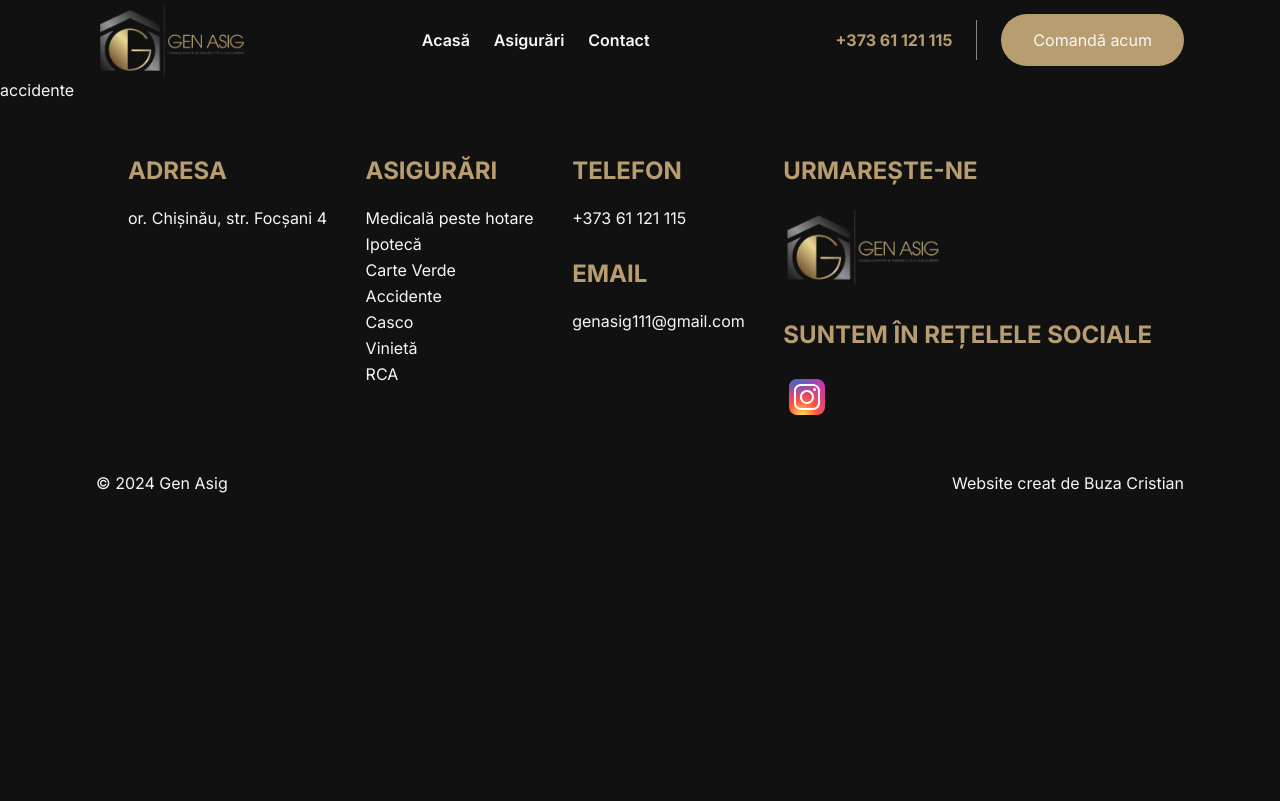
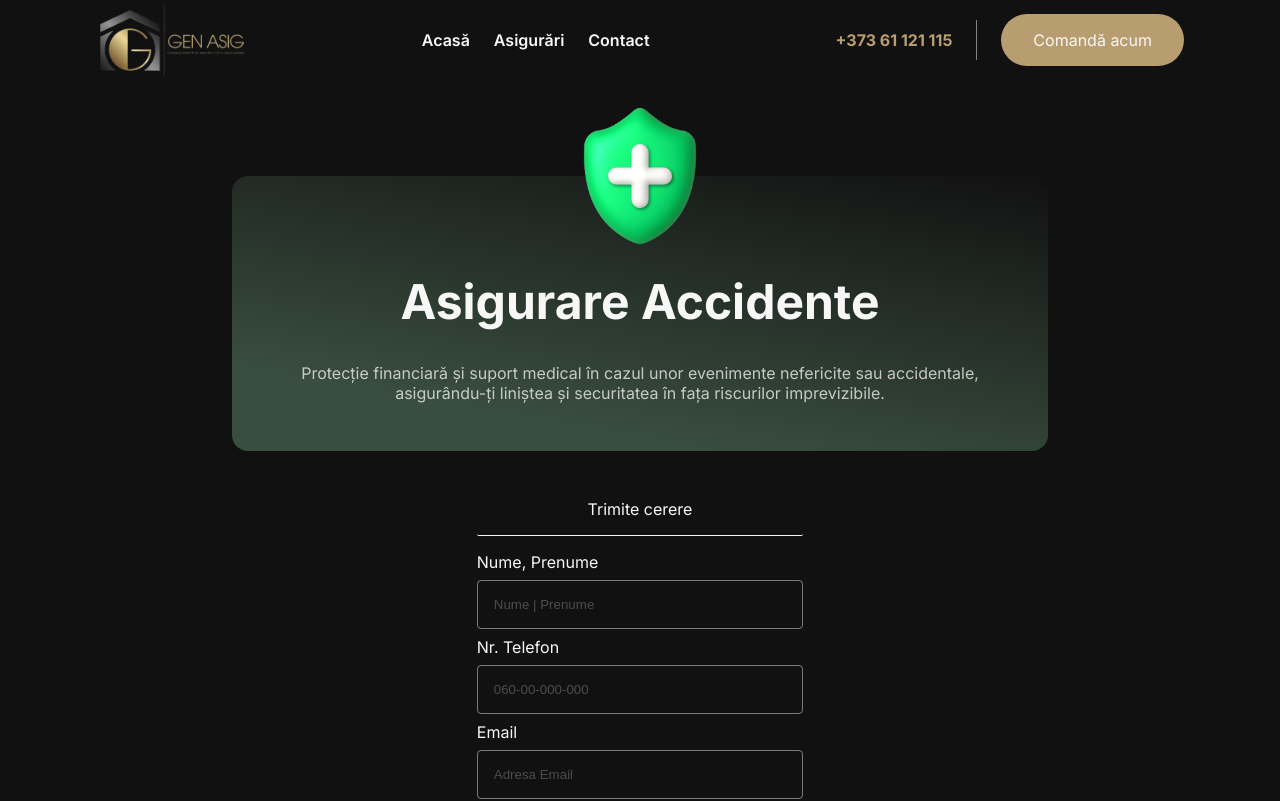
Before and after one commit to poofy25/GenAsig, a Next.js app: page /asigurari/accidente in a window 1280 px wide. Shown: the top 801 px of the page. Built offline with nearby package versions, Linux system fonts and the light colour scheme.

Commit message:
added asigs page

```diff
--- /dev/null
+++ b/src/app/asigurari/[id]/AsigurariForm.jsx
@@ -0,0 +1,25 @@
+'use client'
+
+import styles from './asigurariForm.module.scss'
+export default function AsigurariForm ()  {
+
+
+    return (
+        <>
+            <form className={styles.form}>
+            <div className={styles.formHeader}><p>Trimite cerere</p></div>
+
+                <label >Nume, Prenume</label>
+                <input placeholder='Nume | Prenume' type="text" required/>
+
+                <label>Nr. Telefon</label>
+                <input type="number" id="phone" name="phone" placeholder="060-00-000-000" required/>
+
+                <label>Email</label>
+                <input placeholder='Adresa Email' type="email"/>
+
+                <button type='submit'>Trimite cerere</button>
+            </form>
+        </>
+    )
+}
--- /dev/null
+++ b/src/app/asigurari/[id]/asigurariData.js
@@ -0,0 +1,52 @@
+import carteverde from '/public/assets/imgs/carteverde.png'
+import rca from '/public/assets/imgs/rca.png'
+import medicala from '/public/assets/imgs/medicala.png'
+import casco from '/public/assets/imgs/casco.png'
+import ipoteca from '/public/assets/imgs/ipoteca.png'
+import vinieta from '/public/assets/imgs/vinieta.png'
+import accidente from '/public/assets/imgs/accidente.png'
+
+export const asigData = {
+    "medicala-peste-hotare":{
+        name:"Asigurare Medicala Peste Hotare",
+        description:"Acoperire extinsă pentru îngrijiri medicale în străinătate, asigurându-ți că ești protejat și sprijinit în timpul călătoriilor internaționale",
+        imgPath:medicala,
+        color:"rgba(138, 97, 97, 0.5)"
+    },
+    "ipoteca":{
+        name:"Asigurare Ipoteca",
+        description:"Protecție financiară pentru împrumutul tău ipotecar, asigurându-ți că vei putea face față plăților în caz de dificultăți financiare sau evenimente neprevăzute.",
+        imgPath:ipoteca,
+        color:"rgba(138, 116, 97, 0.5)"
+    },
+    "carte-verde":{
+        name:"Asigurare Carte Verde",
+        description:"Asigurare obligatorie pentru autovehiculele care circulă în afara țării de origine, asigurându-le pe acestea împotriva riscurilor și respectând normele legale internaționale.",
+        imgPath:carteverde,
+        color:"rgba(130, 138, 97, 0.5)"
+    },
+    "accidente":{
+        name:"Asigurare Accidente",
+        description:"Protecție financiară și suport medical în cazul unor evenimente nefericite sau accidentale, asigurându-ți liniștea și securitatea în fața riscurilor imprevizibile.",
+        imgPath:accidente,
+        color:"rgba(97, 138, 108, 0.5)"
+    },
+    "casco":{
+        name:"Asigurare Casco",
+        description:"Protecție completă pentru vehiculul tău împotriva daunelor, oferindu-ți liniștea pe drumurile aglomerate.",
+        imgPath:casco,
+        color:"rgba(97, 122, 138, 0.5)"
+    },
+    "vinieta":{
+        name:"Asigurare Vinietă",
+        description:"Asigură conformitatea legală și accesul la drumurile publice, oferindu-ți liniștea în călătorii fără griji.",
+        imgPath:vinieta,
+        color:"rgba(116, 97, 138, 0.5)"
+    },
+    "rca":{
+        name:"Asigurare RCA",
+        description:"Acoperă daunele materiale și corporale pe care le poți cauza altor participanți la trafic în urma unui accident, asigurându-ți respectarea legală și protejându-te financiar în situații neașteptate.",
+        imgPath:rca,
+        color:"rgba(138, 97, 132, 0.5)"
+    },
+}
--- /dev/null
+++ b/src/app/asigurari/[id]/asigurariForm.module.scss
@@ -0,0 +1,51 @@
+@use '/src/app/styles/_variables.scss' as v;
+
+.formHeader{
+    border-bottom: 1px solid v.$textColor;
+    margin-bottom: 0.5rem;
+    display: flex;
+    align-items: center;
+    justify-content: center;
+    border-radius: 2px;
+}
+
+.form {
+    display: flex;
+    flex-direction: column;
+    width: 30%;
+}
+.form > label {
+    margin-block: 0.5rem;
+}
+.form > input {
+    background-color: transparent;
+    border: 1px solid #f7f7f775;
+    padding: 1rem;
+    border-radius: 4px;
+    box-sizing: border-box;
+    color: v.$textColor;
+    transition: 0.25s ease-in-out;
+}
+.form > input:hover {
+    border: 1px solid #f7f7f7;
+}
+.form > input::placeholder {
+    color: v.$textColor;
+    opacity: 0.25; /* Firefox */
+}
+.form > input::-webkit-outer-spin-button,
+.form > input::-webkit-inner-spin-button {
+    display: none;
+}
+
+.form > button {
+    padding: 1rem;
+    background-color: v.$primaryColor;
+    color: v.$textColor;
+    font-weight: bold;
+    border-radius: 4px;
+    border: 1px solid v.$primaryColor;
+    margin-top: 1rem;
+    cursor: pointer;
+
+}
--- a/src/app/asigurari/[id]/page.jsx
+++ b/src/app/asigurari/[id]/page.jsx
@@ -1,11 +1,27 @@
 
+import AsigurariForm from "./asigurariForm";
 
+import styles from './page.module.scss'
 
-export default function Home({params}) {
-    console.log(params)
+import Image from "next/image";
+
+import { asigData } from "./asigurariData";
+
+export default function Asigurare({params}) {
+
+  const currentAsig = asigData[params.id]
+  console.log(currentAsig)
   return (
-    <main>
-        {params.id}
-    </main>
+    <section className={styles.asigurarePage}>
+        <article className={styles.asigurareHeader}
+        style={{
+          background: `linear-gradient(10deg, ${currentAsig.color} 20%, #111111 100%)`}}
+        >
+          <Image src={currentAsig?.imgPath} width='300' height='300'/>
+          <h2>{currentAsig?.name}</h2>
+          <p>{currentAsig?.description}</p>
+        </article>
+        <AsigurariForm/>
+    </section>
   );
 }
--- /dev/null
+++ b/src/app/asigurari/[id]/page.module.scss
@@ -0,0 +1,36 @@
+@use '/src/app/styles/_variables.scss' as v;
+.asigurarePage{
+    width: 100%;
+    min-height: 100vh;
+    display: flex;
+    justify-content: space-evenly;
+    align-items: center;
+    flex-direction: column;
+    padding-inline: 7.5vw;
+    box-sizing: border-box;
+    margin-bottom: 3rem;
+}
+
+.asigurareHeader{
+    display: flex;
+    flex-direction: column;
+    align-items: center;
+    width: 75%;
+    text-align: center;
+    border-radius: 16px;
+    padding: 2rem;
+    padding-top: 5rem;
+    box-sizing: border-box;
+    position: relative;
+    margin-top: 5rem;
+    margin-bottom: 1rem;
+}
+.asigurareHeader > img{
+height: 10rem;
+width: auto;
+position: absolute;
+top: -5rem;
+}
+.asigurareHeader > p {
+    opacity: 0.75;
+}
```
